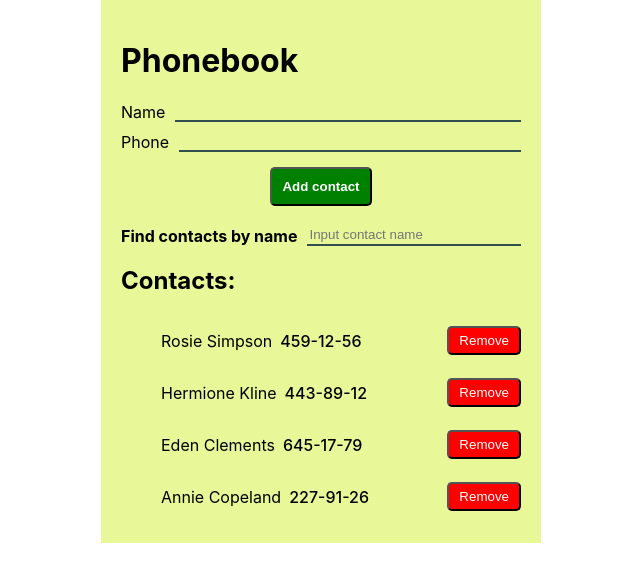
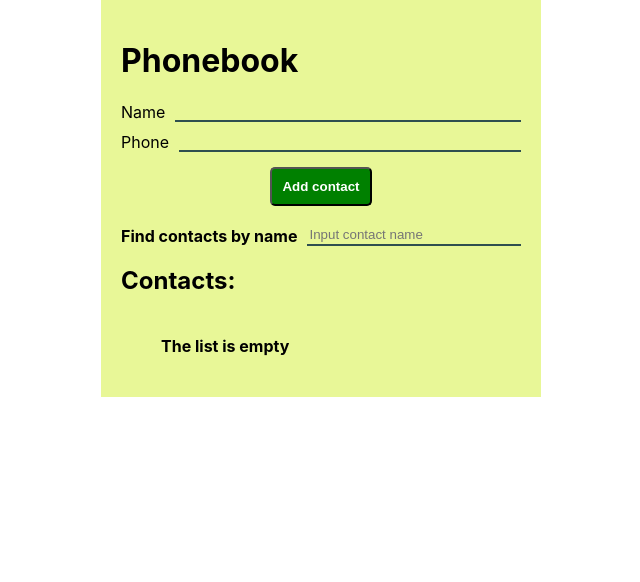
Before and after one commit to igorro79/goit-react-hw-08-phonebook, a React (Create React App) app: page / in a window 1280 px wide. Shown: the top 582 px of the page, without its empty margins (319-959 px from the left). Built offline with nearby package versions, Linux system fonts and the light colour scheme.

Commit message:
localstorage added

```diff
--- a/package.json
+++ b/package.json
@@ -1,8 +1,8 @@
 {
-  "name": "goit-react-hw-02-phonebook",
+  "name": "goit-react-hw-03-phonebook",
   "version": "0.1.0",
   "private": true,
-  "homepage": "https://igorro79.github.io/goit-react-hw-02-phonebook/",
+  "homepage": "https://igorro79.github.io/goit-react-hw-03-phonebook/",
   "dependencies": {
     "@testing-library/jest-dom": "^5.14.1",
     "@testing-library/react": "^11.2.7",
--- a/src/App.js
+++ b/src/App.js
@@ -9,13 +9,7 @@ class App extends Component {
   constructor() {
     super();
     this.state = {
-      contacts: [
-        { id: 'id-1', name: 'Rosie Simpson', number: '459-12-56' },
-        { id: 'id-2', name: 'Hermione Kline', number: '443-89-12' },
-        { id: 'id-3', name: 'Eden Clements', number: '645-17-79' },
-        { id: 'id-4', name: 'Annie Copeland', number: '227-91-26' },
-      ],
-
+      contacts: [],
       filter: '',
     };
 
@@ -24,7 +18,15 @@ class App extends Component {
     this.addNewContact = this.addNewContact.bind(this);
     this.removeContact = this.removeContact.bind(this);
   }
+  componentDidMount() {
+    this.setState({ contacts: JSON.parse(localStorage.getItem('contacts')) || [] });
+  }
 
+  componentDidUpdate(prevProps, prevState) {
+    if (prevState.contacts.length !== this.state.contacts.length) {
+      localStorage.setItem('contacts', JSON.stringify(this.state.contacts));
+    }
+  }
   handleInput(e) {
     const { name, value } = e.currentTarget;
     this.setState({ [name]: value });
@@ -61,10 +63,15 @@ class App extends Component {
   }
 
   render() {
-    const lowLettersNames = this.state.filter.toLocaleLowerCase();
-    const filtered = this.state.contacts.filter(contact =>
-      contact.name.toLocaleLowerCase().includes(lowLettersNames),
-    );
+    let filtered;
+    if (this.state.filter.length > 0) {
+      const lowLettersNames = this.state.filter.toLocaleLowerCase();
+      filtered = this.state.contacts.filter(contact =>
+        contact.name.toLocaleLowerCase().includes(lowLettersNames),
+      );
+    } else {
+      filtered = this.state.contacts;
+    }
 
     return (
       <div className={s.contactSection}>
--- a/src/components/ContactListItem/ContactListItem.js
+++ b/src/components/ContactListItem/ContactListItem.js
@@ -3,6 +3,13 @@ import PropTypes from 'prop-types';
 
 import s from './ContactsListItem.module.css';
 const ContactsListItem = ({ contacts, removeContact }) => {
+  if (contacts.length === 0) {
+    return (
+      <li className={s.contactListItem}>
+        <h4>The list is empty</h4>
+      </li>
+    );
+  } else {
     return contacts.map(contact => (
       <li className={s.contactListItem} key={shortid.generate()}>
         <p className={s.contactListName}>{contact.name}</p>
@@ -18,6 +25,7 @@ const ContactsListItem = ({ contacts, removeContact }) => {
         </button>
       </li>
     ));
+  }
 };
 
 ContactsListItem.propTypes = {
```
Lines whose indentation alone changed are shown as unchanged.
